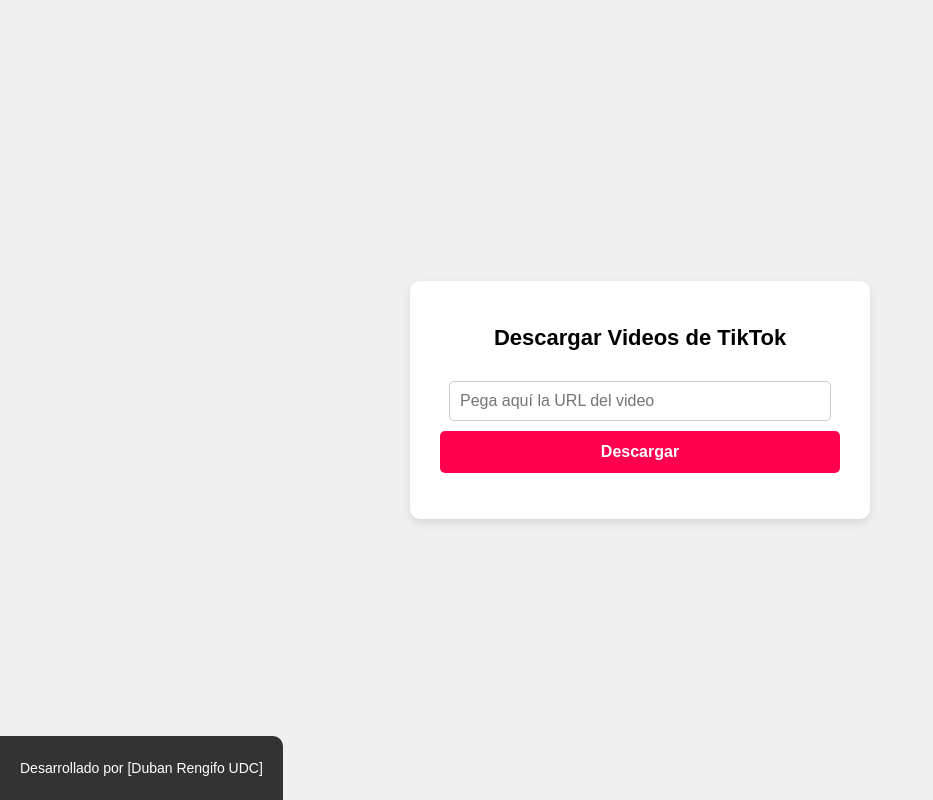
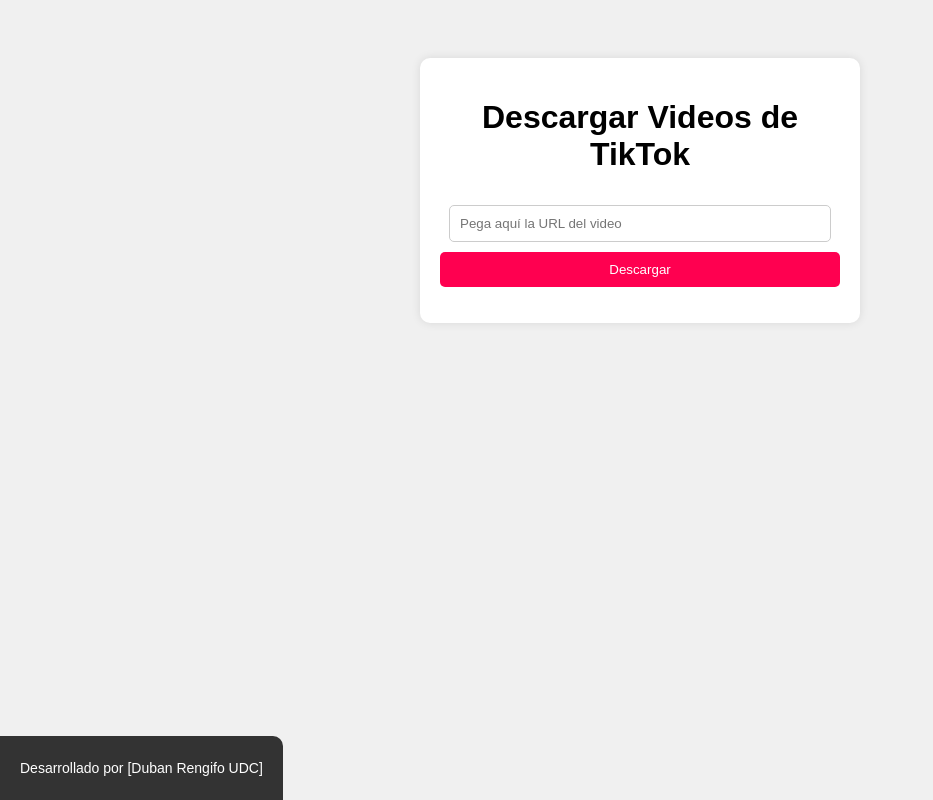
Before and after one commit to Duban12/flask-tiktok-downloader, a Flask app: page / in a window 1280 px wide. Shown: the whole page, without its empty margins (0-933 px from the left). Run offline with Flask 3, Linux system fonts and the light colour scheme.

Commit message:
Update styles.css

```diff
--- a/static/styles.css
+++ b/static/styles.css
@@ -1,26 +1,17 @@
 body {
     font-family: Arial, sans-serif;
     background-color: #f0f0f0;
-    display: flex;
-    justify-content: center;
-    align-items: center;
-    height: 100vh;
-    margin: 0;
+    text-align: center;
+    padding: 50px;
 }
 
 .container {
     background: white;
-    padding: 30px;
+    padding: 20px;
     border-radius: 10px;
-    box-shadow: 0 4px 10px rgba(0, 0, 0, 0.1);
-    width: 100%;
-    max-width: 400px;
-    text-align: center;
-}
-
-h1 {
-    font-size: 22px;
-    margin-bottom: 20px;
+    box-shadow: 0 0 10px rgba(0, 0, 0, 0.1);
+    width: 400px;
+    margin: auto;
 }
 
 input {
@@ -29,20 +20,16 @@
     margin: 10px 0;
     border: 1px solid #ccc;
     border-radius: 5px;
-    font-size: 16px;
 }
 
 button {
     background: #ff0050;
     color: white;
     border: none;
-    padding: 12px;
+    padding: 10px;
     cursor: pointer;
     width: 100%;
     border-radius: 5px;
-    font-size: 16px;
-    font-weight: bold;
-    transition: background 0.3s ease;
 }
 
 button:hover {
@@ -50,10 +37,11 @@
 }
 
 #mensaje {
-    margin-top: 15px;
+    margin-top: 10px;
     font-weight: bold;
-    color: #333;
 }
+
+
 
 
 footer {
```
